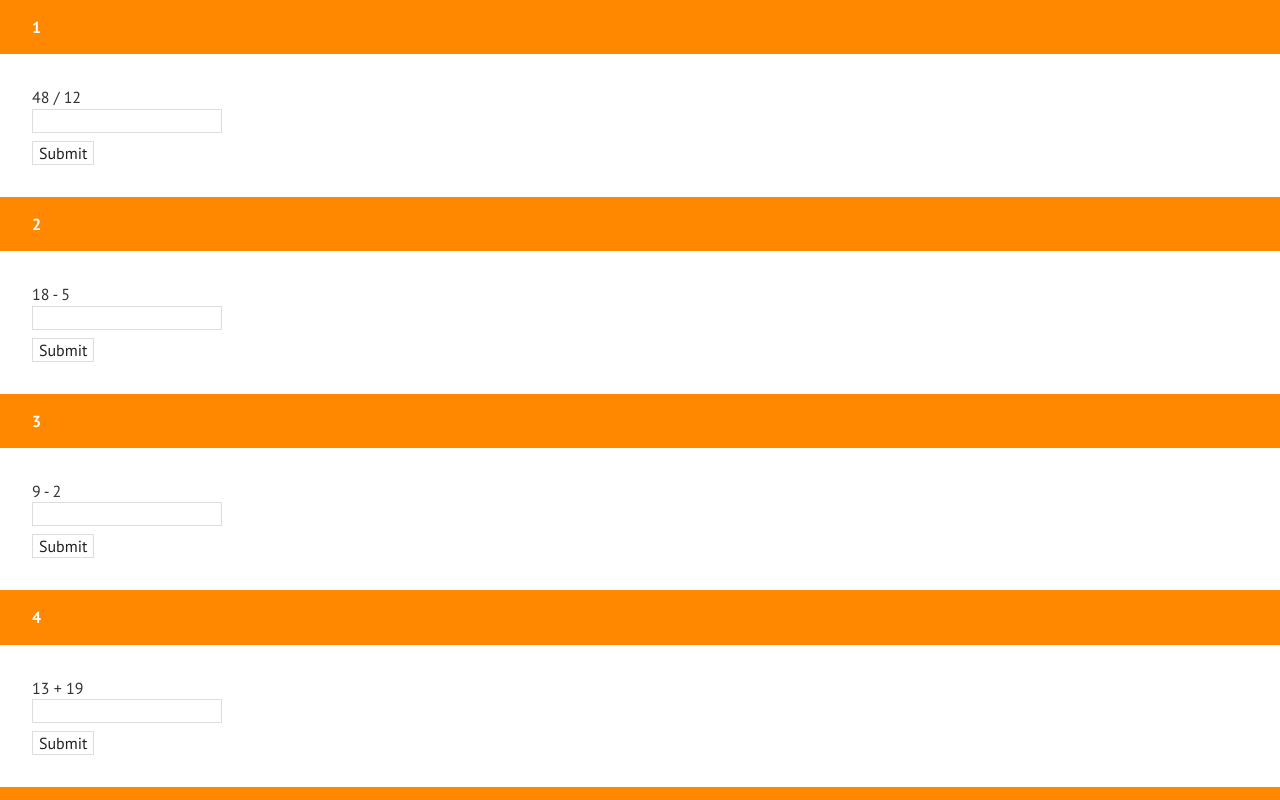
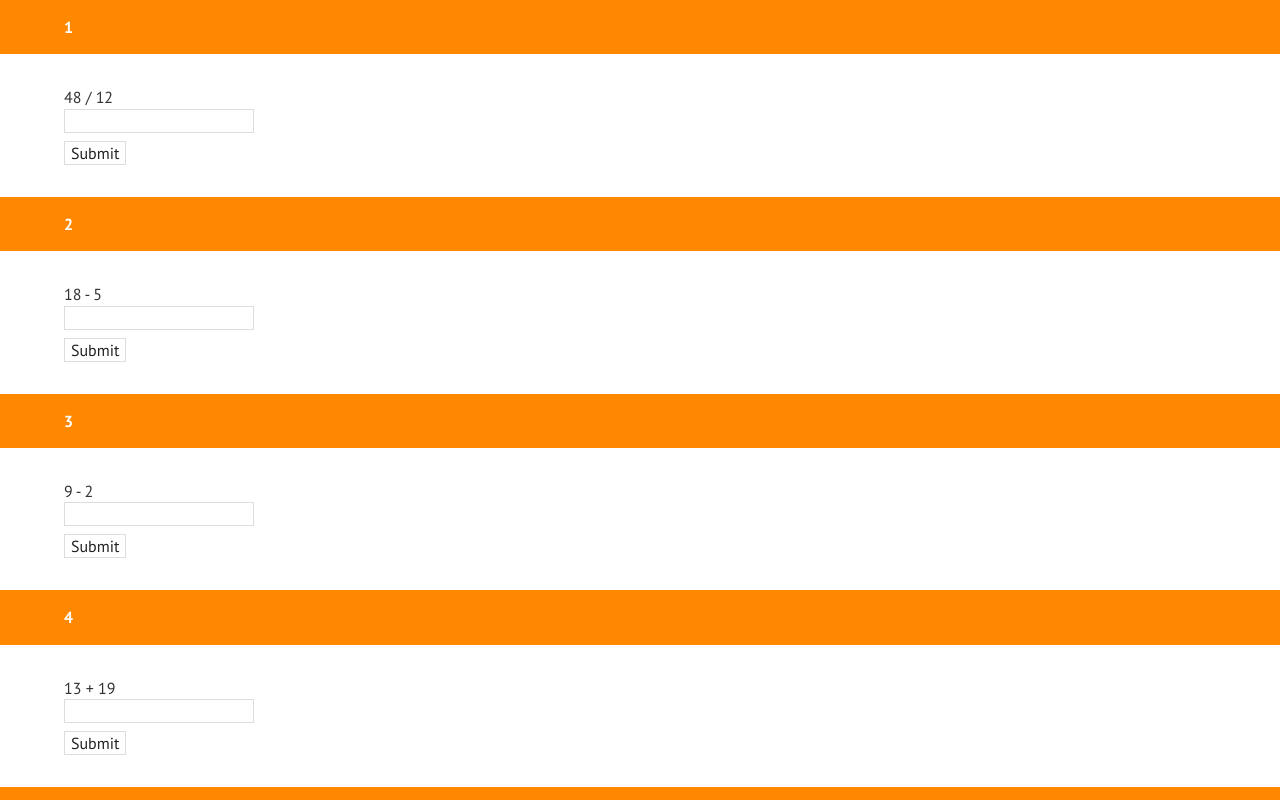
Before and after one commit to jacksondc/math-practice, a plain HTML site: page index.html in a window 1280 px wide. Drawn offline with nearby package versions, Linux system fonts and the light colour scheme.

Commit message:
Increase left margin

```diff
--- a/css/main.css
+++ b/css/main.css
@@ -76,7 +76,7 @@ body, input, button {
 }
 
 .problem-data {
-  margin:2rem;
+  margin:2rem 4rem;
 }
 
 .problem label, .problem input {
@@ -87,7 +87,7 @@ body, input, button {
   font-weight:bold;
   color:#fff;
   background-color:#f80;
-  padding:1rem 2rem;
+  padding:1rem 4rem;
 }
 
 button {
```
